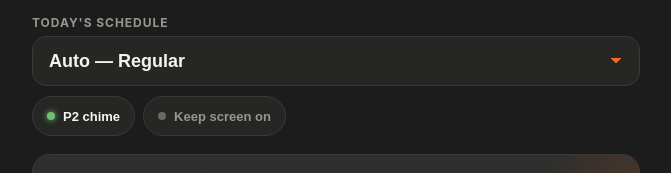
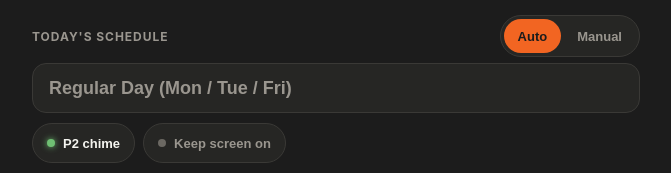
Before and after one commit to chagoyan/chsbelltracker, a plain HTML site: page index.html in a window 1280 px wide. Shown: the part 131-304 px from the top of the page, without its empty margins (304-975 px from the left). Drawn offline with Linux system fonts and the light colour scheme; no server answers.

Commit message:
Replace "Auto — <day>" option with an Auto | Manual switch
Auto locks the dropdown on today's weekday schedule (or "No school
today" on weekends). Manual unlocks it for any schedule or "No school
today"; the pick lasts only for today and the switch returns to Auto
the next morning.

Bumps service worker cache to chs-bell-v10.

Co-Authored-By: Claude Opus 5.5 <noreply@anthropic.com>

```diff
--- a/app.js
+++ b/app.js
@@ -113,6 +113,7 @@ const CHIME_STORAGE_KEY = "chsBellTracker.chimeOn";
 const WAKE_STORAGE_KEY = "chsBellTracker.keepScreenOn";
 
 // ---------- State ----------
+let scheduleMode = "auto"; // "auto" (picked by weekday) or "manual" (picked from the dropdown, today only)
 let alarmsEnabled = true;
 let chimesEnabled = readSetting(CHIME_STORAGE_KEY, true);
 let keepScreenOn = readSetting(WAKE_STORAGE_KEY, false);
@@ -133,6 +134,8 @@ let logoTaps = [];
 
 // ---------- Elements ----------
 const scheduleSelect = document.getElementById("scheduleSelect");
+const modeAuto = document.getElementById("modeAuto");
+const modeManual = document.getElementById("modeManual");
 const alarmToggle = document.getElementById("alarmToggle");
 const chimeToggle = document.getElementById("chimeToggle");
 const wakeToggle = document.getElementById("wakeToggle");
@@ -227,15 +230,15 @@ function saveSetting(key, value) {
 }
 
 // ---------- Which schedule applies today ----------
-// The picker holds "auto" (by weekday), a schedule key, or "none" (no school).
-// Anything other than "auto" is saved with today's date and forgotten tomorrow.
+// Auto: the schedule follows the weekday. Manual: it's whatever the dropdown
+// says (a schedule key or "none"), saved with today's date so it's forgotten
+// tomorrow and the switch goes back to Auto.
 function autoScheduleKey() {
   return WEEKDAY_SCHEDULES[currentDate().getDay()] || null;
 }
 
 function activeScheduleKey() {
-  const choice = scheduleSelect.value;
-  if (choice === "auto") return autoScheduleKey();
+  const choice = scheduleMode === "auto" ? autoScheduleKey() : scheduleSelect.value;
   return SCHEDULES[choice] ? choice : null;
 }
 
@@ -245,33 +248,32 @@ function loadTodayChoice() {
     if (saved && saved.day === todayKey() && (saved.choice === "none" || SCHEDULES[saved.choice])) {
       return saved.choice;
     }
-  } catch (e) { /* missing, malformed, or localStorage unavailable — fall back to auto */ }
-  return "auto";
+  } catch (e) { /* missing, malformed, or localStorage unavailable — fall back to Auto */ }
+  return null;
 }
 
 function saveTodayChoice(choice) {
   try {
-    if (choice === "auto") localStorage.removeItem(CHOICE_STORAGE_KEY);
+    if (!choice) localStorage.removeItem(CHOICE_STORAGE_KEY);
     else localStorage.setItem(CHOICE_STORAGE_KEY, JSON.stringify({ day: todayKey(), choice }));
   } catch (e) { /* localStorage unavailable (e.g. private browsing) — not critical */ }
 }
 
 // ---------- Populate schedule dropdown ----------
 function populateSchedules() {
-  scheduleSelect.appendChild(new Option("", "auto")); // label filled in by updateAutoLabel()
-
-  const todayOnly = document.createElement("optgroup");
-  todayOnly.label = "Today only";
   Object.entries(SCHEDULES).forEach(([key, sched]) => {
-    todayOnly.appendChild(new Option(sched.label, key));
+    scheduleSelect.appendChild(new Option(sched.label, key));
   });
-  todayOnly.appendChild(new Option("No school today", "none"));
-  scheduleSelect.appendChild(todayOnly);
+  scheduleSelect.appendChild(new Option("No school today", "none"));
 }
 
-function updateAutoLabel() {
-  const key = autoScheduleKey();
-  scheduleSelect.options[0].textContent = key ? `Auto — ${SCHEDULES[key].short}` : "Auto — Weekend, no school";
+// Auto locks the dropdown on today's weekday schedule; Manual unlocks it.
+function setScheduleMode(mode) {
+  scheduleMode = mode;
+  modeAuto.setAttribute("aria-pressed", String(mode === "auto"));
+  modeManual.setAttribute("aria-pressed", String(mode === "manual"));
+  scheduleSelect.disabled = mode === "auto";
+  if (mode === "auto") scheduleSelect.value = autoScheduleKey() || "none";
 }
 
 // ---------- Render period list ----------
@@ -280,7 +282,7 @@ function updateAutoLabel() {
 function renderPeriodList(schedule, listEl = periodListEl, live = true) {
   listEl.innerHTML = "";
   if (!schedule) {
-    listEl.innerHTML = `<div class="empty-state">No bells today. Pick a schedule above if you need one.</div>`;
+    listEl.innerHTML = `<div class="empty-state">No bells today.</div>`;
     return;
   }
   const nm = nowMinutes();
@@ -365,9 +367,10 @@ function tick() {
   const dayKey = todayKey();
   if (dayKey !== currentDayKey) {
     currentDayKey = dayKey;
-    // New calendar day — yesterday's manual pick expires and every sound is eligible again
-    scheduleSelect.value = loadTodayChoice();
-    updateAutoLabel();
+    // New calendar day — yesterday's manual pick expires (back to Auto) and every sound is eligible again
+    const manualChoice = loadTodayChoice();
+    setScheduleMode(manualChoice ? "manual" : "auto");
+    if (manualChoice) scheduleSelect.value = manualChoice;
     resetSounds();
   }
 
@@ -377,9 +380,9 @@ function tick() {
 
   if (!schedule) {
     currentPeriodName.textContent = "No school today";
-    currentPeriodTime.textContent = scheduleSelect.value === "none"
+    currentPeriodTime.textContent = scheduleMode === "manual"
       ? "Alarms are off for today"
-      : "Pick a schedule above to use one anyway";
+      : "Switch to Manual to pick a schedule anyway";
     currentPeriodElapsed.hidden = true;
     currentPhase.hidden = true;
     countdownEl.textContent = "--:--";
@@ -665,7 +668,7 @@ function updateTestBar() {
     const minutes = toMinutes(periods.at(-1).end) - toMinutes(periods[0].start) + TEST_LEAD_MINUTES;
     testStatus.textContent = `TEST MODE · Run ${schedule.short} at ${TEST_SPEED}× (about ${Math.ceil(minutes / TEST_SPEED)} min)`;
   } else {
-    testStatus.textContent = "TEST MODE · Pick a schedule above first";
+    testStatus.textContent = "TEST MODE · Switch to Manual and pick a schedule first";
   }
   testRunButton.hidden = false;
   testRunButton.disabled = !schedule;
@@ -698,6 +701,21 @@ function stopTest() {
 }
 
 // ---------- Event wiring ----------
+modeAuto.addEventListener("click", () => {
+  if (scheduleMode === "auto") return;
+  setScheduleMode("auto");
+  saveTodayChoice(null);
+  resetSounds(); // schedule may have changed — fresh alarm tracking
+  tick();
+});
+
+modeManual.addEventListener("click", () => {
+  if (scheduleMode === "manual") return;
+  setScheduleMode("manual"); // starts on the schedule Auto was showing
+  saveTodayChoice(scheduleSelect.value);
+  tick();
+});
+
 scheduleSelect.addEventListener("change", () => {
   saveTodayChoice(scheduleSelect.value);
   resetSounds(); // fresh schedule, fresh alarm tracking
--- a/index.html
+++ b/index.html
@@ -47,7 +47,14 @@
 
   <!-- Schedule picker -->
   <section class="picker">
-    <label for="scheduleSelect" class="picker-label">Today's schedule</label>
+    <div class="picker-head">
+      <label for="scheduleSelect" class="picker-label">Today's schedule</label>
+      <!-- Auto picks by weekday; Manual unlocks the dropdown for today only -->
+      <div class="mode-switch" role="group" aria-label="How today's schedule is chosen">
+        <button id="modeAuto" class="mode-option" aria-pressed="true">Auto</button>
+        <button id="modeManual" class="mode-option" aria-pressed="false">Manual</button>
+      </div>
+    </div>
     <select id="scheduleSelect" class="picker-select">
       <!-- populated by app.js -->
     </select>
--- a/service-worker.js
+++ b/service-worker.js
@@ -1,7 +1,7 @@
 // Bumping CACHE_NAME (e.g. to "chs-bell-v2") forces browsers to fetch fresh
 // copies of every file below next load — do this whenever you edit the app,
 // especially if you update the First Day of School times next year.
-const CACHE_NAME = "chs-bell-v9";
+const CACHE_NAME = "chs-bell-v10";
 
 const FILES_TO_CACHE = [
   "./",
--- a/styles.css
+++ b/styles.css
@@ -207,6 +207,7 @@ body.test-running::after {
 }
 
 .tab:focus-visible,
+.mode-option:focus-visible,
 .browse-chip:focus-visible {
   outline: 2px solid var(--orange);
   outline-offset: 2px;
@@ -260,6 +261,44 @@ body.test-running::after {
   margin-bottom: 6px;
 }
 
+.picker-head {
+  display: flex;
+  align-items: center;
+  justify-content: space-between;
+  gap: 10px;
+  margin-bottom: 6px;
+}
+
+.picker-head .picker-label { margin-bottom: 0; }
+
+/* Auto | Manual — same pill style as the Today / View Schedules tabs */
+.mode-switch {
+  display: flex;
+  gap: 2px;
+  background: var(--surface);
+  border: 1px solid var(--border);
+  border-radius: 999px;
+  padding: 3px;
+  flex-shrink: 0;
+}
+
+.mode-option {
+  background: transparent;
+  border: none;
+  color: var(--text-muted);
+  font-size: 13px;
+  font-weight: 700;
+  padding: 6px 14px;
+  min-height: 34px;
+  border-radius: 999px;
+  cursor: pointer;
+}
+
+.mode-option[aria-pressed="true"] {
+  background: var(--orange);
+  color: var(--bg);
+}
+
 .picker-select {
   width: 100%;
   background: var(--surface);
@@ -283,6 +322,15 @@ body.test-running::after {
   flex-wrap: wrap;
   gap: 8px;
   margin-top: 10px;
+}
+
+/* Locked in Auto: muted text, no dropdown arrow */
+.picker-select:disabled {
+  color: var(--text-muted);
+  -webkit-text-fill-color: var(--text-muted);
+  background-image: none;
+  opacity: 1;
+  cursor: default;
 }
 
 .picker-select:focus-visible {
```
